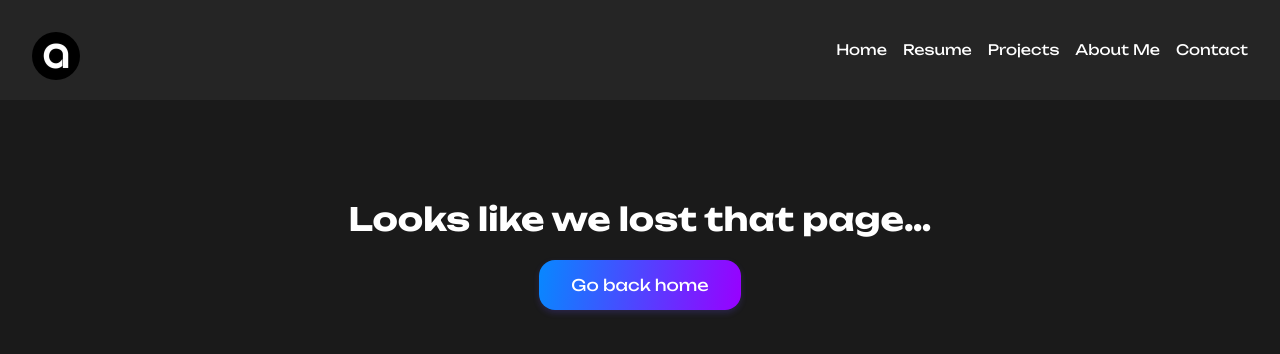
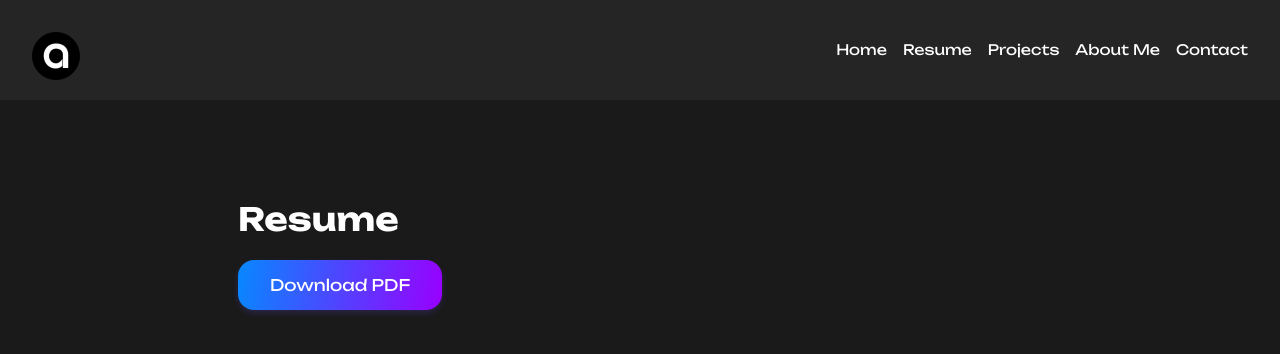
Before and after one commit to Artuchka/portfolio, a React (Vite) app: page /resume in a window 1280 px wide. Shown: the top 354 px of the page. Built offline with nearby package versions, Linux system fonts and the light colour scheme.

Commit message:
feature: download resume + personal favicon

```diff
--- a/index.html
+++ b/index.html
@@ -2,7 +2,7 @@
 <html lang="en">
 	<head>
 		<meta charset="UTF-8" />
-    <link rel="icon" type="image/svg+xml" href="/vite.svg" />
+		<link rel="icon" type="image/svg+xml" href="/avatar.jpeg" />
 		<meta name="viewport" content="width=device-width, initial-scale=1.0" />
 		<title>Vite + React + TS</title>
 	</head>
--- a/src/App.tsx
+++ b/src/App.tsx
@@ -6,6 +6,7 @@ import { NotFound } from "./pages/NotFound"
 import { About } from "./pages/About"
 import { AnimatePresence } from "framer-motion"
 import { Projects } from "./pages/Projects"
+import { Resume } from "./pages/Resume"
 
 function App() {
 	return (
@@ -15,6 +16,7 @@ function App() {
 					<Route path="/" element={<Landing />}></Route>
 					<Route path="/about" element={<About />}></Route>
 					<Route path="/projects" element={<Projects />}></Route>
+					<Route path="/resume" element={<Resume />}></Route>
 					<Route path="*" element={<NotFound />}></Route>
 				</Route>
 			</Routes>
--- a/src/components/ProjectDetailedCard.tsx
+++ b/src/components/ProjectDetailedCard.tsx
@@ -6,6 +6,7 @@ import { BsGithub } from "react-icons/bs"
 import { AiOutlineEye } from "react-icons/ai"
 import { css } from "@emotion/react"
 import { primaryText } from "../styles/emotion/vars"
+import { mq } from "../styles/motion"
 
 const variatnsItem: Variants = {
 	visible: (i: number) => {
@@ -31,10 +32,13 @@ const style = {
 
 	linksWrapper: css({
 		display: "grid",
-		gridTemplateColumns: "repeat(2,1fr)",
+		gridTemplateColumns: "repeat(1,1fr)",
 		width: "max-content",
 		rowGap: "0.3rem",
 		columnGap: "1rem",
+		[mq[1]]: {
+			gridTemplateColumns: "repeat(2,1fr)",
+		},
 	}),
 	stackWrapper: css({
 		display: "flex",
--- /dev/null
+++ b/src/pages/Resume.tsx
@@ -0,0 +1,26 @@
+import React from "react"
+import pdfFile from "./../assets/resume.pdf"
+import { btn } from "../styles/emotion/btn"
+
+export const Resume = () => {
+	const onButtonClick = () => {
+		fetch(pdfFile).then((response) => {
+			response.blob().then((blob) => {
+				const fileURL = window.URL.createObjectURL(blob)
+				let alink = document.createElement("a")
+				alink.href = fileURL
+				alink.download = "CV_Artuchka.pdf"
+				alink.click()
+			})
+		})
+	}
+	return (
+		<div>
+			<h1>Resume</h1>
+
+			<button css={btn} onClick={onButtonClick}>
+				Download PDF
+			</button>
+		</div>
+	)
+}
```
Also changed, not shown: public/avatar.jpeg (added), 1 other file (tests, documents, lock files or other folders). Lines whose indentation alone changed are shown as unchanged.
